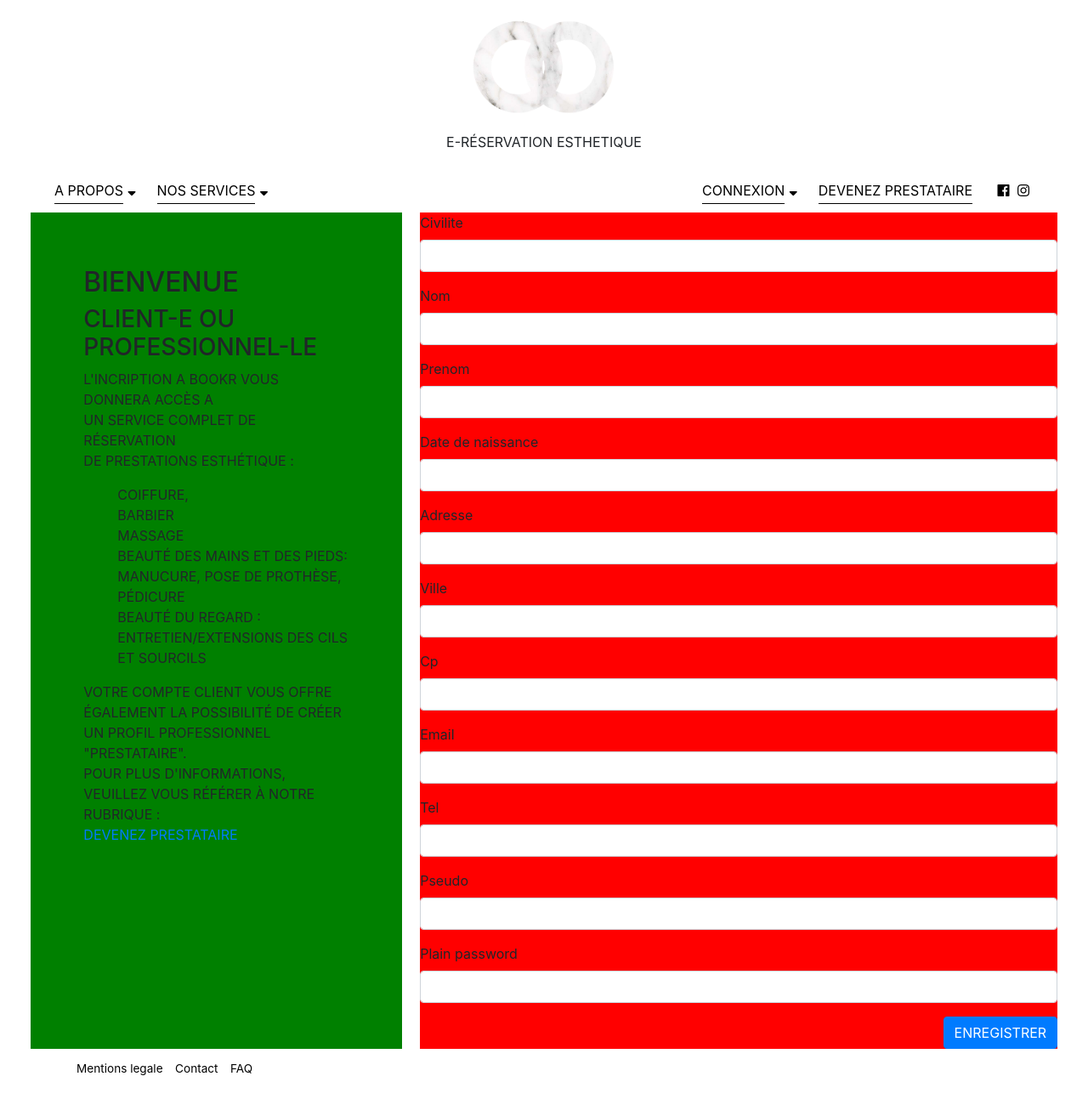
After one commit to DemLapluie/bookr, a Symfony app: template templates/security/index.html.twig in a window 1280 px wide. The commit adds this page. Shown: the whole page at 85% size. Run offline with Twig, Linux system fonts and the light colour scheme; the template is opened without the code that fills it, so the values that code supplies are empty; form fields are guessed from the names that the template uses; some libraries are stand-ins or nearby versions.

Commit message:
inscription formtype

```diff
--- /dev/null
+++ b/public/css/inscription.css
@@ -0,0 +1,28 @@
+.liste_prestation{
+    list-style: none;
+}
+
+/* contenue principal */
+.inscription_container{
+    display: flex;
+    justify-content: space-evenly;
+}
+
+/* partie gauche*/
+.inscription_container .left{
+    width:35%;
+    background-color: green;
+    padding: 5%;
+}
+.left h1 {
+
+}
+
+/* partie droite */
+.inscription_container .right{
+
+    width:60%;
+    min-height: 100px;
+    background-color: red;
+
+}
--- a/src/Controller/RechercheController.php
+++ b/src/Controller/RechercheController.php
@@ -12,8 +12,6 @@ class RechercheController extends AbstractController
      */
     public function index()
     {
-        return $this->render('recherche/index.html.twig', [
-            'controller_name' => 'RechercheController',
-        ]);
+        return $this->render('recherche/index.html.twig');
     }
 }
--- a/templates/base.html.twig
+++ b/templates/base.html.twig
@@ -25,7 +25,7 @@
                     <nav class="burger_nav">
                         <ul>
                             <li>
-                                <a class="text-uppercase" href="#">inscription / connexion</a>
+                                <a class="text-uppercase" href="">inscription / connexion</a>
                             </li>
                             <li>
                                 <a class="text-uppercase">A propos<i class="fas fa-sort-down"></i></a>
@@ -65,7 +65,7 @@
                             <a href="#"><span class="text-uppercase">nos services</span><i class="fas fa-sort-down"></i></a>
                         </div>
                         <div class="HeaderRgt">
-                            <a href="#"><span class="text-uppercase">mon compte</span><i class="fas fa-sort-down"></i></a>
+                            <a href="#"><span class="text-uppercase">connexion</span><i class="fas fa-sort-down"></i></a>
                             <a href="#" class="parte_link"><span class="text-uppercase">Devenez prestataire</span></a>
                             <a href="#" class="icon_nav"><i class="fab fa-facebook"></i></a>
                             <a href="#" class="icon_nav"><i class="fab fa-instagram"></i></a>
--- /dev/null
+++ b/templates/security/index.html.twig
@@ -0,0 +1,73 @@
+{% extends 'base.html.twig' %}
+{% block stylesheets %}
+    {{ parent() }}
+    <link rel="stylesheet" href="{{ asset('css/inscription.css') }}" />
+{% endblock %}
+
+{% block body %}
+    {% block header %}
+        {{ parent() }}
+    {% endblock %}
+    {% block content %}
+        <div class="inscription_container">
+            <div class="left">
+                <h2 class="text-uppercase">Bienvenue</h2>
+                <h3 class="text-uppercase">Client-e ou professionnel-le</h3>
+                <p class="text-uppercase">
+                    l'incription a BOOKR vous donnera accès a
+                    <span class="d-block"></span>
+                    Un service complet de réservation
+                    <span class="d-block"></span>
+                    De prestations esthétique :
+                    <span class="d-block"></span>
+                </p>
+                <ul class="liste_prestation">
+                    <li class="text-uppercase">coiffure,</li>
+                    <li class="text-uppercase">barbier</li>
+                    <li class="text-uppercase">massage</li>
+                    <li class="text-uppercase">beauté des mains et des pieds:  Manucure, Pose de prothèse, Pédicure </li>
+                    <li class="text-uppercase">beauté du regard : Entretien/Extensions des cils et sourcils</li>
+                </ul>
+                <p class="text-uppercase">
+                    Votre compte client vous offre également la possibilité de créer
+                    un profil professionnel "prestataire".
+                    <span class="d-block"></span>
+                    Pour plus d'informations, veuillez vous référer à notre rubrique :
+                    <span class="d-block"></span>
+                    <a href="#">DEVENEZ PRESTATAIRE</a>
+                </p>
+            </div>
+            <div class="right">
+                <div class="connexion_form">
+
+                </div>
+                <div class="inscription_form">
+                    {{ form_start(form) }}
+
+                    {{ form_row(form.civilite) }}
+                    {{ form_row(form.nom) }}
+                    {{ form_row(form.prenom) }}
+                    {{ form_row(form.date_de_naissance) }}
+                    {{ form_row(form.adresse) }}
+                    {{ form_row(form.ville) }}
+                    {{ form_row(form.cp) }}
+                    {{ form_row(form.email) }}
+                    {{ form_row(form.tel) }}
+                    {{ form_row(form.pseudo) }}
+                    {{ form_row(form.plainPassword) }}
+
+                    <div class="form-btn-group text-right">
+                        <button type="submit" class="btn btn-primary">
+                            Enregistrer
+                        </button>
+                    </div>
+                    {{ form_end(form) }}
+                </div>
+            </div>
+        </div>
+
+    {% endblock %}
+    {% block footer %}
+        {{ parent() }}
+    {% endblock %}
+{% endblock %}
```
Also changed, not shown: src/Controller/SecurityController.php (added, +32 -0 lines), src/Entity/Client.php (added, +244 -0 lines), src/Form/InscriptionType.php (added, +130 -0 lines), src/Repository/ClientRepository.php (added, +50 -0 lines), 1 other file.
